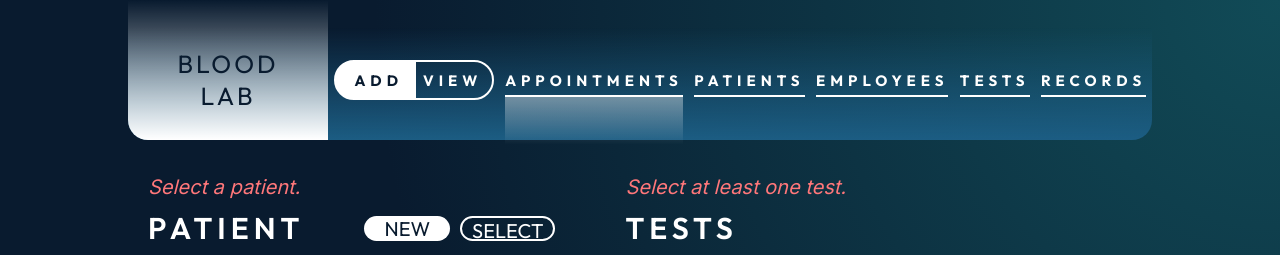
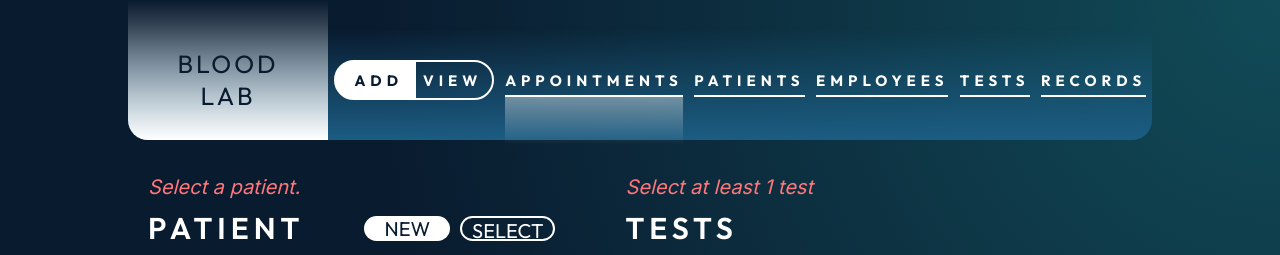
Before and after one commit to JeyyM/CCINFOM-Remake, a Next.js app: page /appointments in a window 1280 px wide. Shown: the top 255 px of the page. Built offline with nearby package versions, Linux system fonts and the light colour scheme.

Commit message:
Reverted some changes.

```diff
--- a/src/app/appointments/page.js
+++ b/src/app/appointments/page.js
@@ -348,9 +348,9 @@ export default function Appointments() {
   // ERROR MESSAGES FOR THE VALIDATIONS, MAKE "" TO BE BLANK
   const [patientError, setPatientError] = useState('Select a patient.');
   const [staffError, setStaffError] = useState('Select a staff.');
-  const [monthError, setMonthError] = useState('Schedule must be set in the future (validate).');
-  const [testError, setTestError] = useState('Select at least one test.');
-  const [testError2, setTestError2] = useState('No more tests can be added.');
+  const [monthError, setMonthError] = useState('Schedule must be set in the future (validate)');
+  const [testError, setTestError] = useState('Select at least 1 test');
+  const [testError2, setTestError2] = useState('No more tests can be added');
 
   // FOR TIME KEEPING AND FORMATTING TO SQL
   const today = new Date();
```
